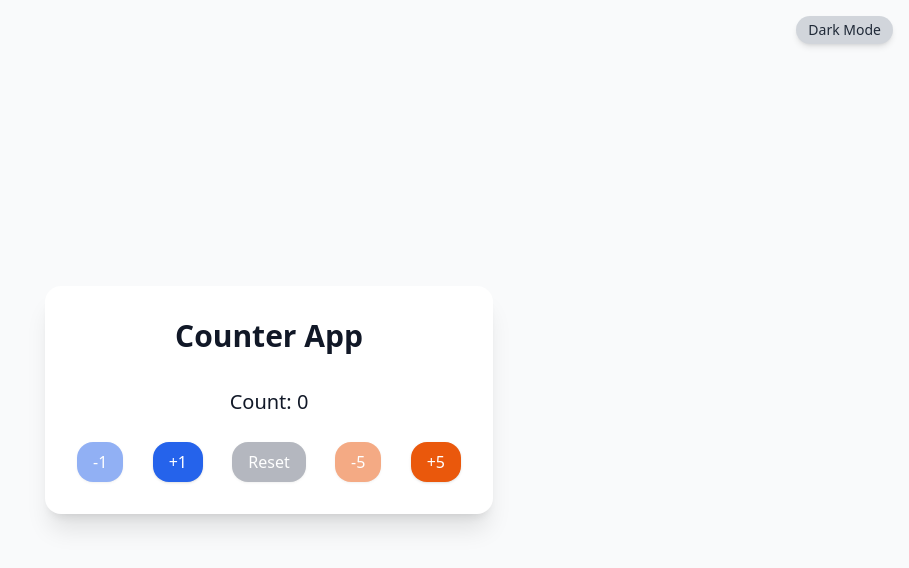
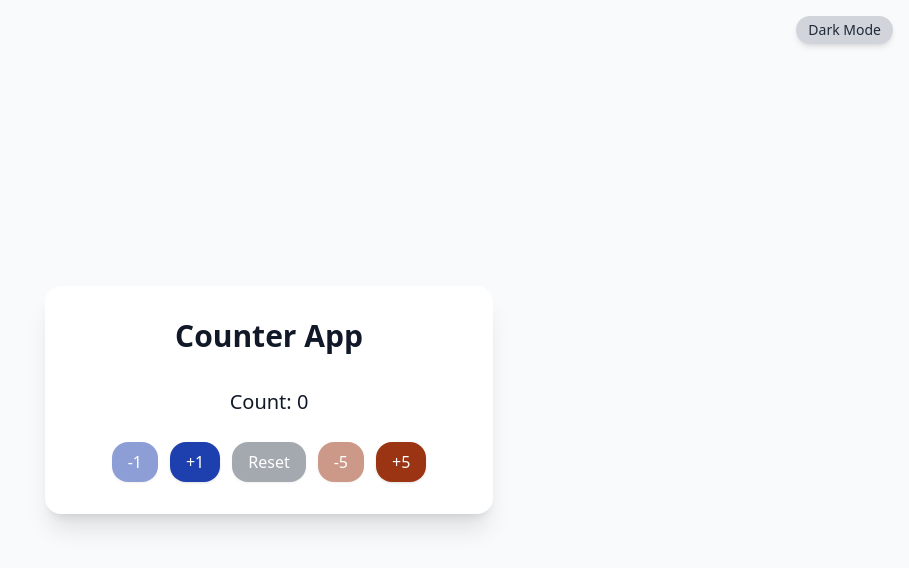
Before and after one commit to Ivankoe96/counter-app, a React (Vite) app: page / in a window 1280 px wide. Shown: the top 568 px of the page, without its empty margins (371-1280 px from the left). Built offline with nearby package versions, Linux system fonts and the light colour scheme.

Commit message:
Improve button color contrast for accessibility

```diff
--- a/src/components/CounterControls.jsx
+++ b/src/components/CounterControls.jsx
@@ -7,43 +7,53 @@ function CounterControls({ count, onIncrement, onDecrement, onReset }) {
   };
 
   return (
-    <div className="flex flex-wrap justify-center sm:justify-between items-center gap-3">
+    <div className="flex flex-wrap justify-center sm:justify-center items-center gap-3">
 
-
+      {/* Button: -1 */}
       <motion.button
         onClick={() => onDecrement(1)}
         disabled={count === 0}
+        // Mobile: 1st | Desktop: 1st
+        // NEW COLORS for better contrast with white text
         className="order-1 sm:order-1 px-4 py-2 rounded-2xl shadow disabled:opacity-50 transition-colors
-                   bg-blue-600 hover:bg-blue-700 dark:bg-blue-500 dark:hover:bg-blue-600 text-white"
+                   bg-blue-800 hover:bg-blue-900 dark:bg-blue-700 dark:hover:bg-blue-800 text-white"
         whileTap={buttonVariants.whileTap}
       >
         -1
       </motion.button>
+
+      {/* Button: +1 */}
+      <motion.button
+        onClick={() => onIncrement(1)}
+        // Mobile: 2nd | Desktop: 2nd
+        // NEW COLORS for better contrast with white text
+        className="order-2 sm:order-2 px-4 py-2 rounded-2xl shadow transition-colors
+                   bg-blue-800 hover:bg-blue-900 dark:bg-blue-700 dark:hover:bg-blue-800 text-white"
+        whileTap={buttonVariants.whileTap}
+      >
+        +1
+      </motion.button>
+
+      {/* Button: -5 */}
       <motion.button
         onClick={() => onDecrement(5)}
         disabled={count < 5}
+        // Mobile: 3rd | Desktop: 4th
+        // NEW COLORS for better contrast with white text
         className="order-3 sm:order-4 px-4 py-2 rounded-2xl shadow disabled:opacity-50 transition-colors
-                   bg-orange-600 hover:bg-orange-700 dark:bg-orange-500 dark:hover:bg-orange-600 text-white"
+                   bg-orange-800 hover:bg-orange-900 dark:bg-orange-700 dark:hover:bg-orange-800 text-white"
         whileTap={buttonVariants.whileTap}
       >
         -5
       </motion.button>
 
-      {/* Increment Buttons (+1, +5) */}
-      <motion.button
-        onClick={() => onIncrement(1)}
-        // Corrected order for visual: Increments are 4th and 5th on desktop, 3rd and 4th on mobile (after decrements)
-        className="order-2 sm:order-2 px-4 py-2 rounded-2xl shadow transition-colors
-                   bg-blue-600 hover:bg-blue-700 dark:bg-blue-500 dark:hover:bg-blue-600 text-white"
-        whileTap={buttonVariants.whileTap}
-      >
-        +1
-      </motion.button>
+      {/* Button: +5 */}
       <motion.button
         onClick={() => onIncrement(5)}
-        // Corrected order for visual: Increments are 4th and 5th on desktop, 3rd and 4th on mobile (after decrements)
+        // Mobile: 4th | Desktop: 5th
+        // NEW COLORS for better contrast with white text
         className="order-4 sm:order-5 px-4 py-2 rounded-2xl shadow transition-colors
-                   bg-orange-600 hover:bg-orange-700 dark:bg-orange-500 dark:hover:bg-orange-600 text-white"
+                   bg-orange-800 hover:bg-orange-900 dark:bg-orange-700 dark:hover:bg-orange-800 text-white"
         whileTap={buttonVariants.whileTap}
       >
         +5
@@ -53,9 +63,10 @@ function CounterControls({ count, onIncrement, onDecrement, onReset }) {
       <motion.button
         onClick={onReset}
         disabled={count === 0}
-        // Corrected order for visual: On mobile, it's order-5 (last, so it wraps). On desktop, it's order-3 (middle).
+        // Mobile: 5th (last, so it wraps) | Desktop: 3rd (middle)
+        // NEW COLORS for better contrast with white text
         className="order-5 sm:order-3 px-4 py-2 rounded-2xl shadow disabled:opacity-50 transition-colors
-                   bg-gray-500 hover:bg-gray-600 dark:bg-gray-400 dark:hover:bg-gray-500 text-white"
+                   bg-gray-600 hover:bg-gray-700 dark:bg-gray-500 dark:hover:bg-gray-600 text-white"
         whileTap={buttonVariants.whileTap}
       >
         Reset
```
